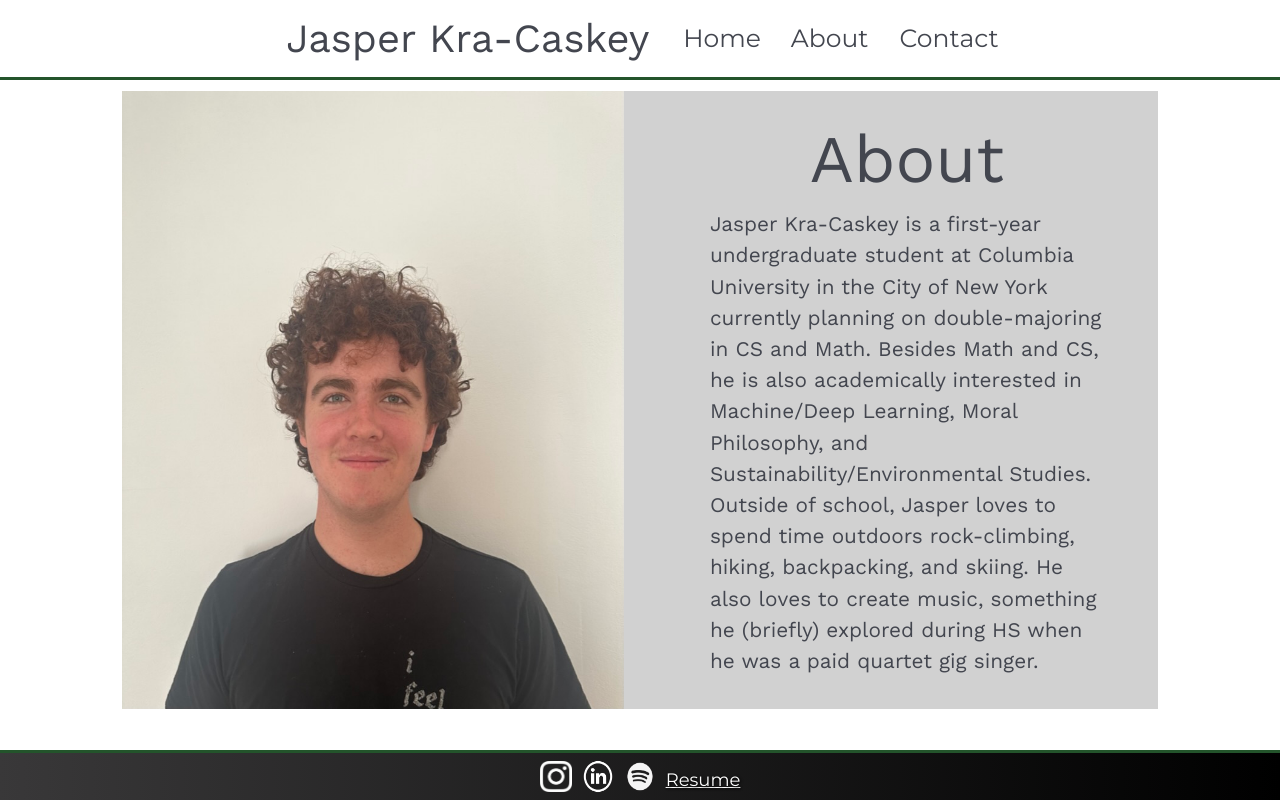
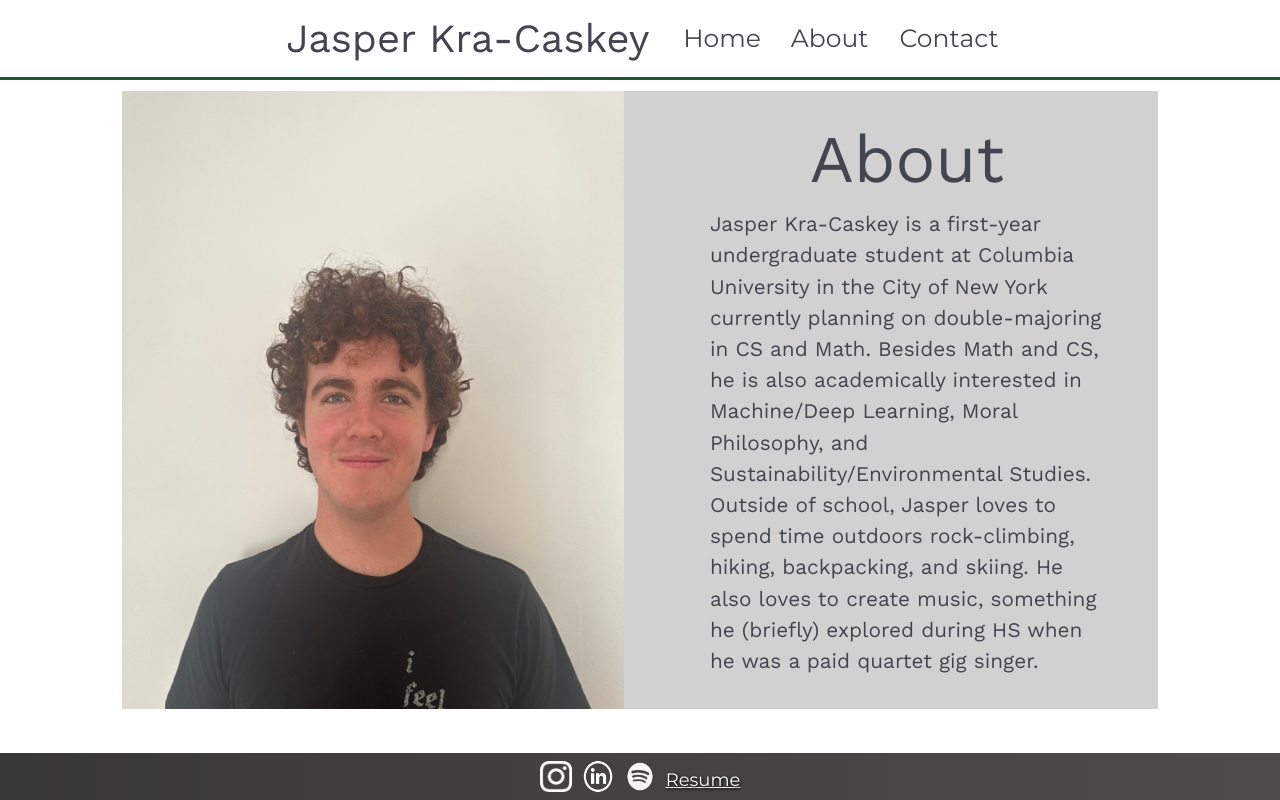
Before and after one commit to JasperKC/JADE_Website-2, a React (Vite) app: page /#/About in a window 1280 px wide. Built offline with nearby package versions, Linux system fonts and the light colour scheme.

Commit message:
Update Footer.css

```diff
--- a/src/Footer.css
+++ b/src/Footer.css
@@ -8,13 +8,13 @@
     left: 0;
     bottom: 0;
     width: 100%;
-    background: linear-gradient(90deg, #393839,  #000);
+    background: linear-gradient(90deg, #393839,  #504b4b);
     color: white;
     text-align: center;
     height: 50px;
     border-top-style: solid;
     border-width: 3px;
-    border-top-color:  rgb(35, 84, 43);
+    border-top-color:  rgb(255, 255, 255);
   }
 
   .flex {
```
